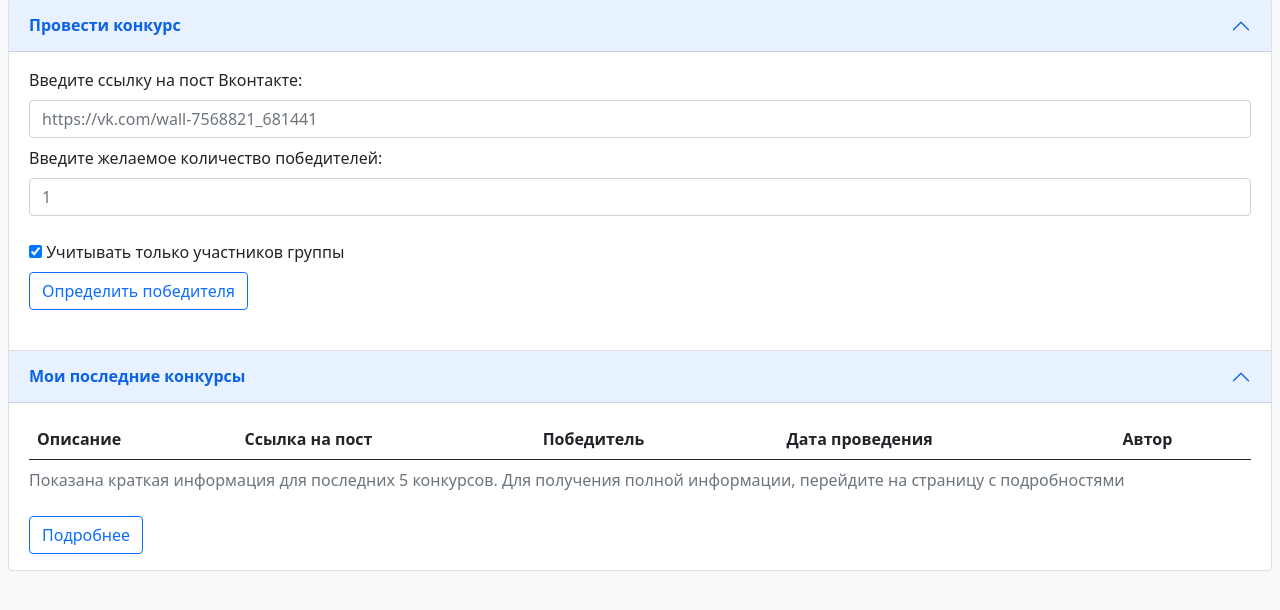
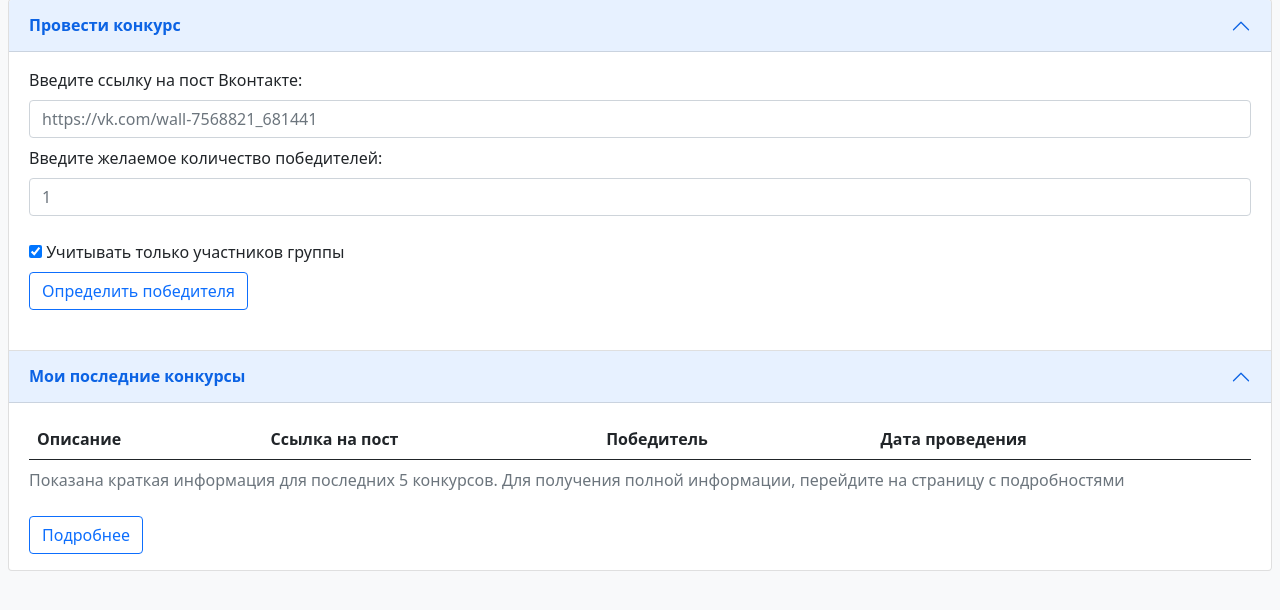
Before and after one commit to twsomt/randomizer, a Django app: page / in a window 1280 px wide. Shown: the part 81-691 px from the top of the page. Run offline with Django 4.2, Linux system fonts and the light colour scheme; the visitor is signed in with stand-in values (Sample User, id 1); data that the repository does not hold is empty.

Commit message:
Del excess code

```diff
--- a/randomizer/generator/templates/generator/index.html
+++ b/randomizer/generator/templates/generator/index.html
@@ -61,7 +61,6 @@
                   <td><b>Ccылка на пост</b></td>
                   <td><b>Победитель<b></td>
                   <td><b>Дата проведения<b></td>
-                  <td><b>Автор<b></td> <!-- временно -->
                 </tr>
               </thead>
               <tbody>
@@ -72,7 +71,6 @@
                   <td>{{ raffle.link }}</td>
                   <td>{{ raffle.winner }}</td>
                   <td>{{ raffle.time_create|date:"d E Y"}}</td>
-                  <td>{{ raffle.creator }}</td> <!-- временно -->
                 </tr>
                 {% endfor %}
               </tbody>
```
